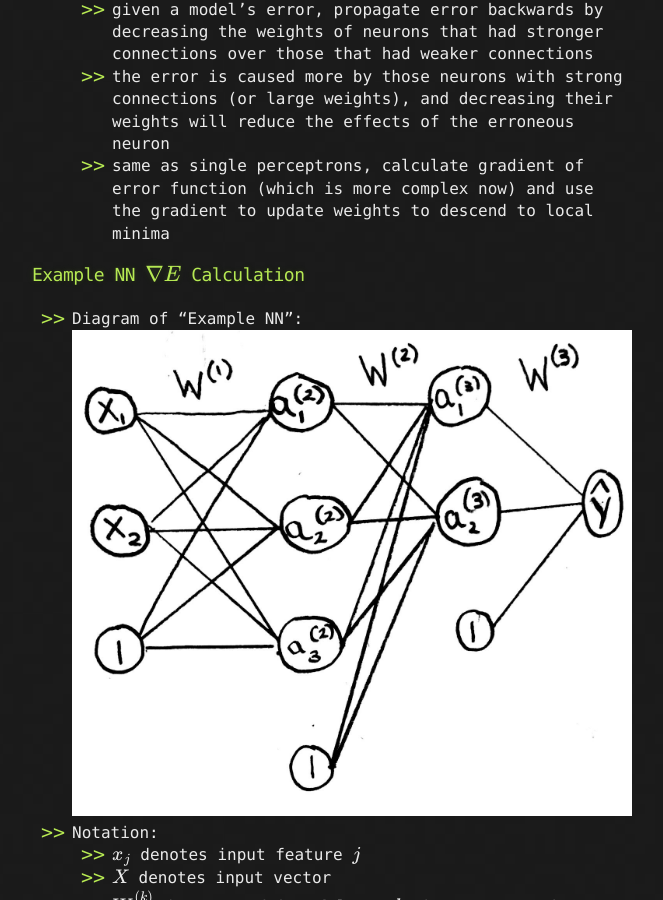
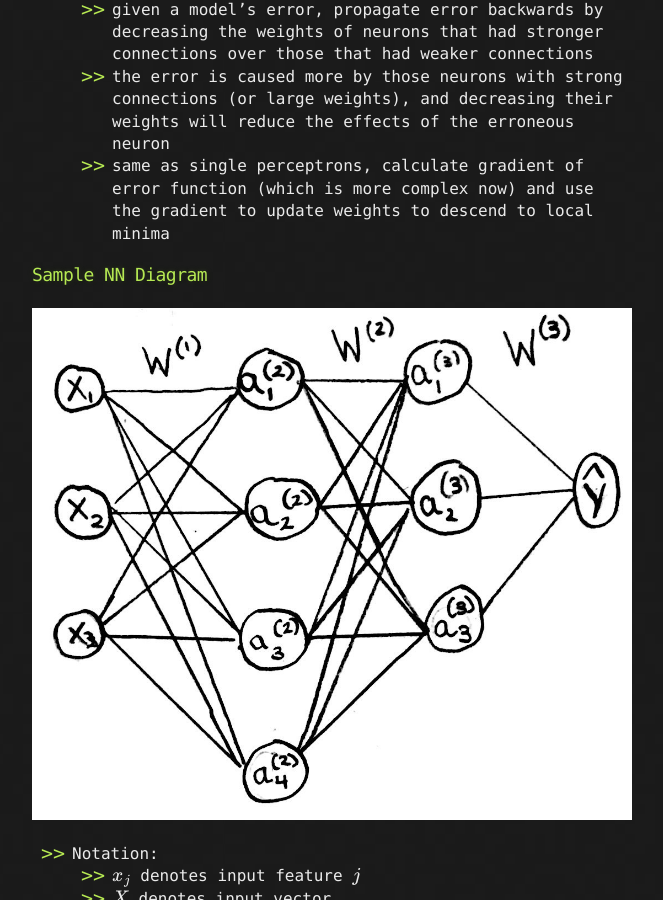
Before and after one commit to LivingProgram/ml-notes, a Jekyll site: the page built from index.md, in a window 1280 px wide and 900 px high, scrolled down 7899 px. Shown: the whole window, without its empty margins (308-971 px from the left). Built offline with Jekyll 4.4.1, drawn with Linux system fonts in a browser that asks for light colours; our own code applies the rules of GitHub Pages for plain Markdown files; formulas are drawn with MathJax 3; the repository's description, which GitHub fills in, is left out.

Commit message:
add sample NN diagram section

```diff
--- a/index.md
+++ b/index.md
@@ -231,8 +231,9 @@ $$\hat{y}_{i}=\sigma(W^{(3)}(\sigma(W^{(2)}(\sigma(W^{(1)}X_{i})))))$$
   - the error is caused more by those neurons with strong connections (or large weights), and decreasing their weights will reduce the effects of the erroneous neuron
   - same as single perceptrons, calculate gradient of error function (which is more complex now) and use the gradient to update weights to descend to local minima
 
-### Example NN $$\nabla E$$ Calculation
-- Diagram of "Example NN": ![Example NN](https://livingprogram.github.io/ml-notes/images/ml-notes_20.jpg)
+### Sample NN Diagram
+![Example NN](https://livingprogram.github.io/ml-notes/images/ml-notes_21.jpg)
+
 - Notation:
   - $$x_{j}$$ denotes input feature $$j$$
   - $$X$$ denotes input vector
```
